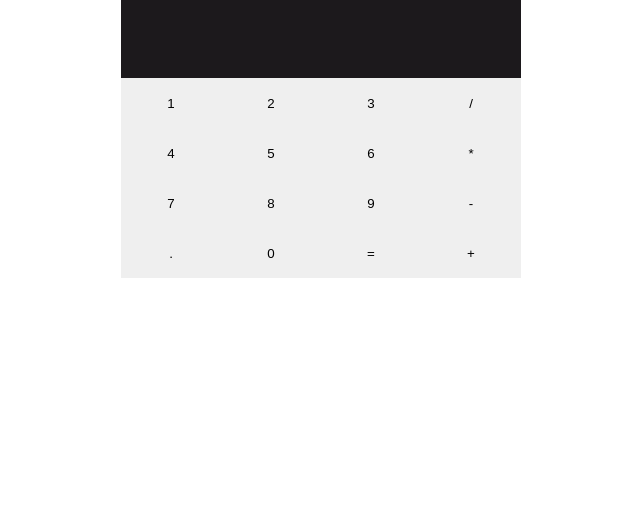
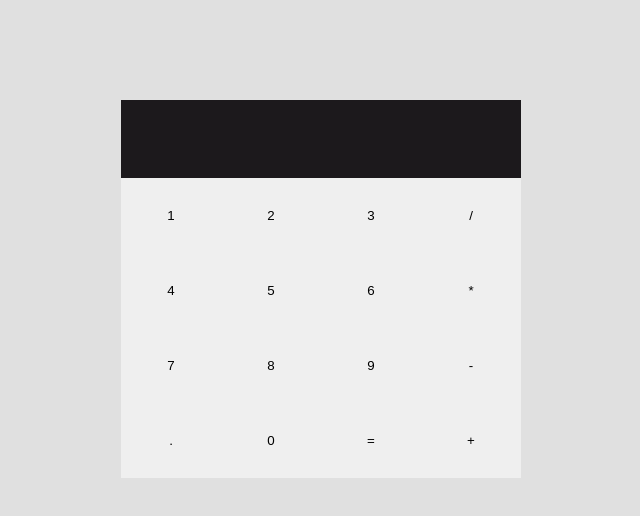
Before and after one commit to alexandrevanhoutte/react-calculator, a React (Create React App) app: page / in a window 1280 px wide. Shown: the top 516 px of the page, without its empty margins (319-959 px from the left). Built offline with nearby package versions, Linux system fonts and the light colour scheme.

Commit message:
feat(css): improve design of calculator

```diff
--- a/src/App.css
+++ b/src/App.css
@@ -1,38 +1,3 @@
 .App {
   text-align: center;
 }
-
-.App-logo {
-  height: 40vmin;
-  pointer-events: none;
-}
-
-@media (prefers-reduced-motion: no-preference) {
-  .App-logo {
-    animation: App-logo-spin infinite 20s linear;
-  }
-}
-
-.App-header {
-  background-color: #282c34;
-  min-height: 100vh;
-  display: flex;
-  flex-direction: column;
-  align-items: center;
-  justify-content: center;
-  font-size: calc(10px + 2vmin);
-  color: white;
-}
-
-.App-link {
-  color: #61dafb;
-}
-
-@keyframes App-logo-spin {
-  from {
-    transform: rotate(0deg);
-  }
-  to {
-    transform: rotate(360deg);
-  }
-}
--- a/src/components/Button.css
+++ b/src/components/Button.css
@@ -1,5 +1,10 @@
 button {
   border:none;
-  height: 50px;
+  height: 75px;
   width: 100px;
 }
+
+button:active {
+  transform: scale(0.99);
+  box-shadow: 3px 2px 22px 1px rgba(0, 0, 0, 0.10);
+}
--- a/src/components/Calculator.css
+++ b/src/components/Calculator.css
@@ -1,4 +1,5 @@
 .calculator {
   width: 400px;
-  margin: 0 auto;
+  height: 600px;
+  margin: auto auto;
 }
--- a/src/index.css
+++ b/src/index.css
@@ -5,6 +5,15 @@ body {
     sans-serif;
   -webkit-font-smoothing: antialiased;
   -moz-osx-font-smoothing: grayscale;
+  background-color: #e0e0e0;
+}
+
+#root {
+  height: 100vh;
+
+  display: flex;
+  align-items: center;
+  justify-content: center;
 }
 
 code {
```
